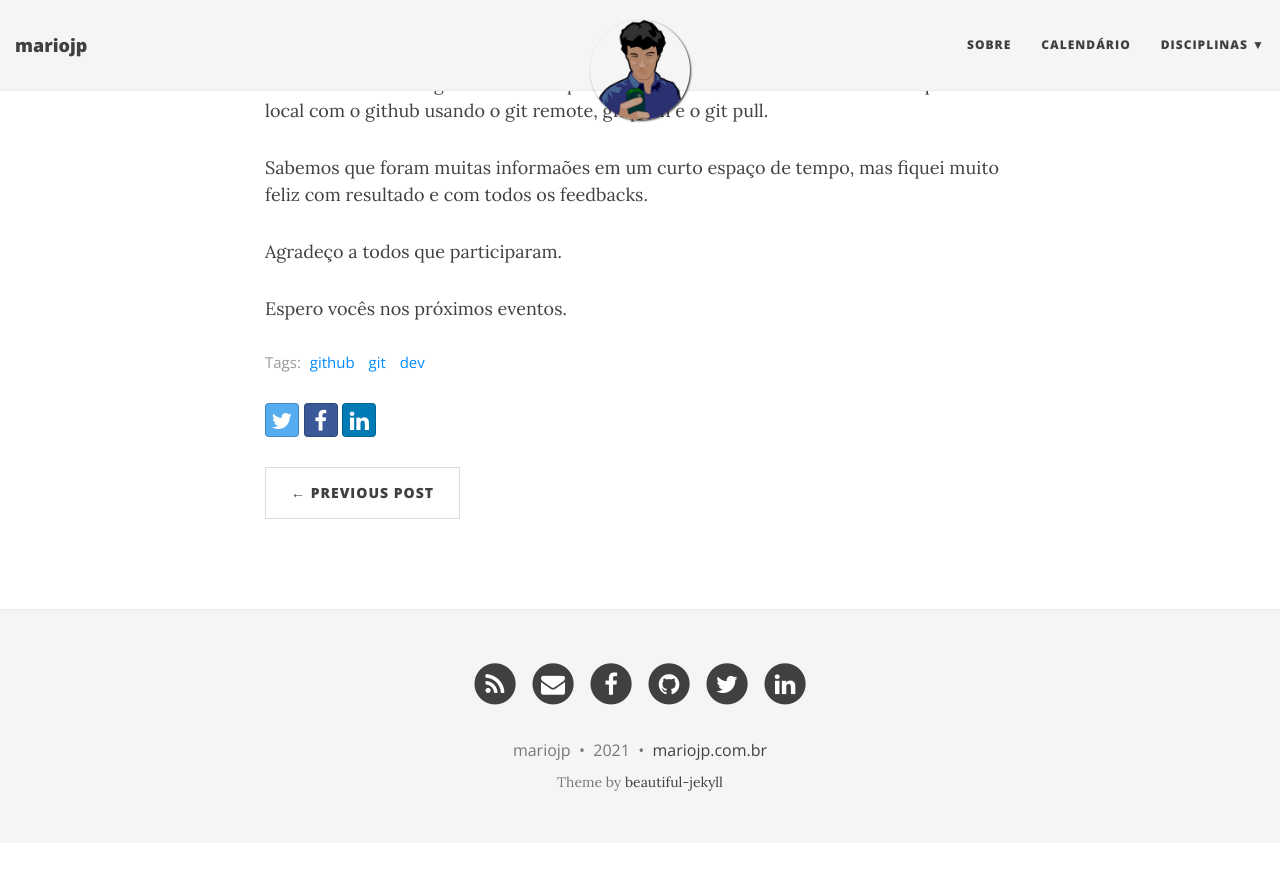
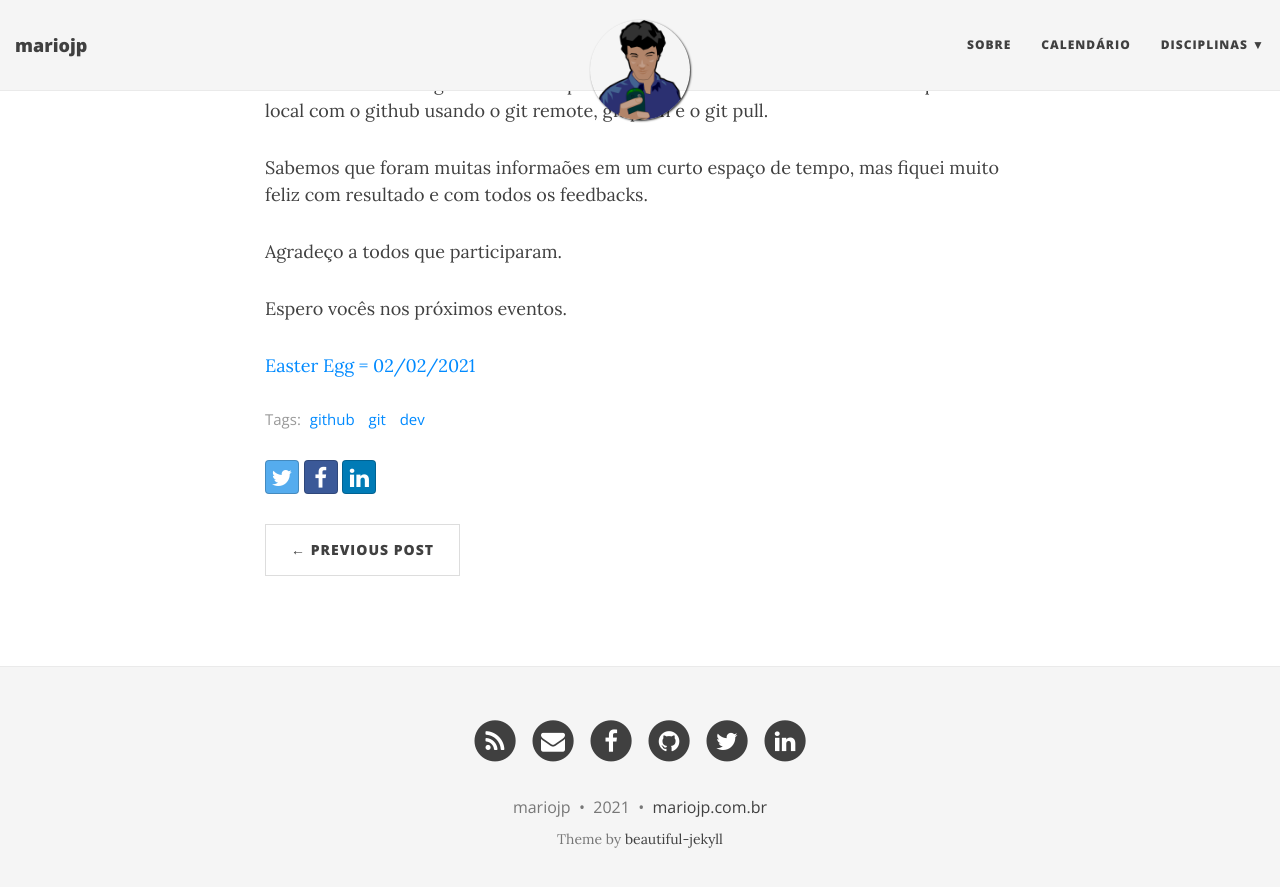
Before and after one commit to mariojp/mariojp.github.io, a Jekyll site: the page built from _posts/2021-01-20-curso-git.md, in a window 1280 px wide and 900 px high, scrolled down 2389 px. Shown: the top 887 px of the window. Built offline with Jekyll 4.4.1, drawn with Linux system fonts in a browser that asks for light colours; nearby versions of some CDN libraries; before the commit the page ends 3232 px from its top, so only the background shows below that.

Commit message:
Update 2021-01-20-curso-git.md

```diff
--- a/_posts/2021-01-20-curso-git.md
+++ b/_posts/2021-01-20-curso-git.md
@@ -70,3 +70,5 @@ Sabemos que foram muitas informaões em um curto espaço de tempo, mas fiquei mu
 Agradeço a todos que participaram.
 
 Espero vocês nos próximos eventos.
+
+[Easter Egg = 02/02/2021](https://www.sympla.com.br/git-e-github__1116698)
```
